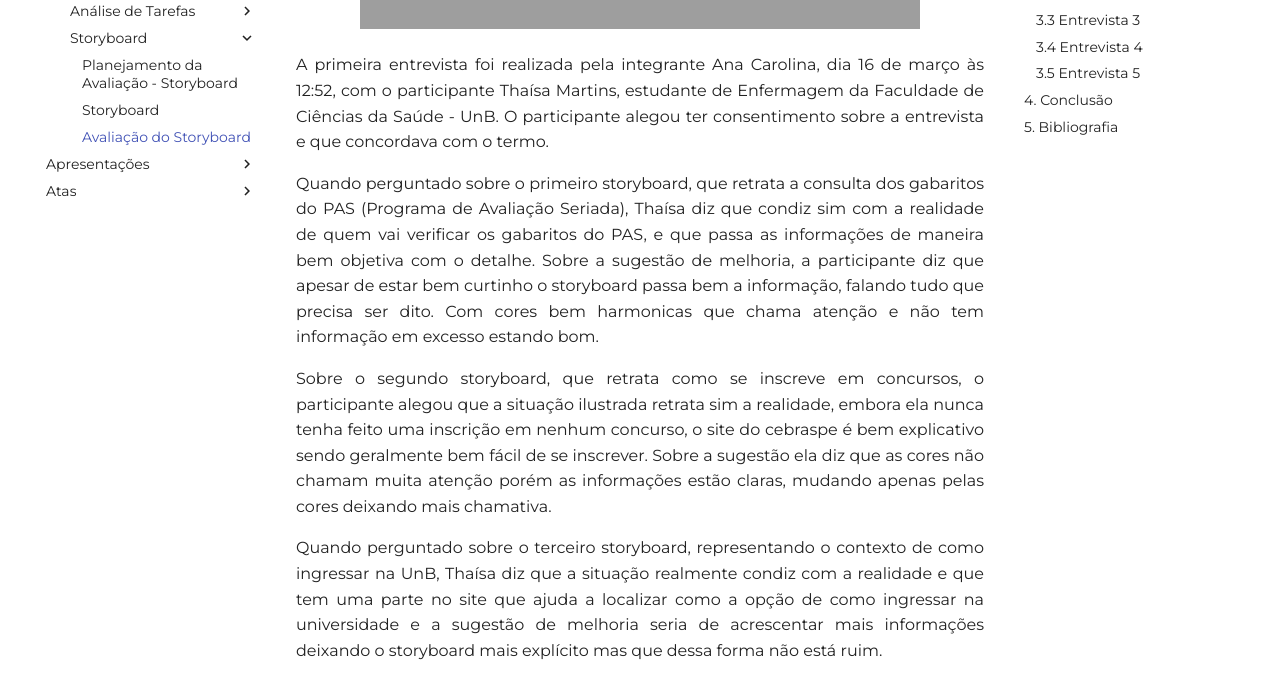
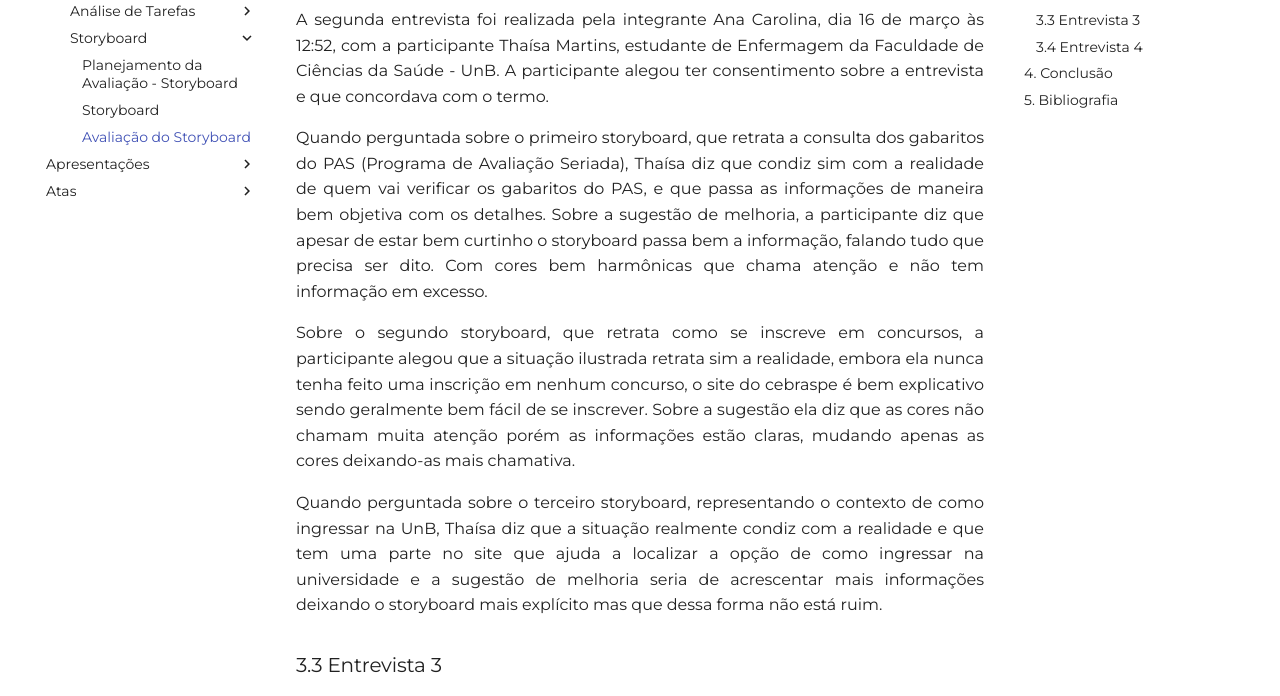
Before and after one commit to Interacao-Humano-Computador/2021.2-Cebraspe, an MkDocs documentation site: the page built from docs/Avaliação_desenvolvimento/Nivel1/avaliacao_storyboard.md, in a window 1280 px wide and 1400 px high, scrolled down 2617 px. Shown: the part 250-946 px from the top of the window. Built offline with MkDocs 1.6.1 and Material for MkDocs 9.7.7, drawn with Linux system fonts in a browser that asks for light colours; some web fonts are replaced; comment, search, counter and statistics services are not loaded; some of the changed text lies outside the part shown; grey boxes are pictures that could not be loaded.

Commit message:
#27 - Retirando uma entrevista

```diff
--- a/docs/Avaliação_desenvolvimento/Nivel1/avaliacao_storyboard.md
+++ b/docs/Avaliação_desenvolvimento/Nivel1/avaliacao_storyboard.md
@@ -9,7 +9,6 @@
 | 16.03.2022 |  0.3   | Adição da entrevista 2 | Ana Carolina | Gustave |
 | 16.03.2022 |  0.4   | Adição da entrevista 3 | Ana Carolina | Gustave |
 | 16.03.2022 |  0.5   | Adição da entrevista 4 | Ana Carolina | Gustave |
-| 16.03.2022 |  0.6   | Adição da entrevista 5 | Ana Carolina | Gustave |
 
 ## 1. Introdução
 <p style="text-align: justify;">"A avaliação de IHC é uma atividade fundamental em qualquer processo de desenvolvimento que busque produzir um sistema interativo com alta qualidade de uso. Ela orienta o avaliador a fazer um julgamento de valor sobre a qualidade de uso da solução de IHC e a identificar problemas na interação e na interface que prejudiquem a experiência particular do usuário durante o uso do sistema. Assim, é possível corrigir os problemas relacionados com a qualidade de uso antes de inserir o sistema interativo no cotidiano dos usuários, seja um sistema novo ou uma nova versão de algum sistema existente." (Barbosa e Silva, 2019, p. 286).
@@ -26,7 +25,7 @@
 <p style="text-align: justify;">O elenco de entrevistados conta com pessoas que utilizam ou já utilizaram o site do Cebraspe, porém, não foi exigido que os usuários possuíssem experiência em questão de uso do sistema ou familiaridade com as questões de usabilidade do site. Apenas que conhecessem os sistemas disponíveis e já os tivessem utilizado em algum momento.
 </p>
 
-<p style="text-align: justify;">Ao todo foram realizadas 5 entrevistas com estudantes de graduação da Universidade de Brasília do campus de engenharia da Faculdade Gama - FGA.
+<p style="text-align: justify;">Ao todo foram realizadas 4 entrevistas com estudantes de graduação da Universidade de Brasília do campus de engenharia da Faculdade Gama - FGA.
 </p>
 
 ### 3.1 Entrevista 1
@@ -36,7 +35,7 @@
 <iframe width="560" height="315" src="https://www.youtube.com/embed/BnTW7DeX2Wo" title="YouTube video player" frameborder="0" allow="accelerometer; autoplay; clipboard-write; encrypted-media; gyroscope; picture-in-picture" allowfullscreen></iframe>
 </center>
 
-<p style="text-align: justify;">A primeira entrevista foi realizada pelo integrante Ana Carolina, dia 16 de março às 11:20, com o participante Welligton Jonathan, estudante de Engenharia de Software na Faculdade Gama - FGA. O participante alegou ter consentimento sobre a entrevista e que concordava com o termo.
+<p style="text-align: justify;">A primeira entrevista foi realizada pela integrante Ana Carolina, dia 16 de março às 11:20, com o participante Welligton Jonathan, estudante de Engenharia de Software na Faculdade Gama - FGA. O participante alegou ter consentimento sobre a entrevista e que concordava com o termo.
 </p>
 
 <p style="text-align: justify;">Quando perguntado sobre o primeiro storyboard, que retrata a consulta dos gabaritos do PAS (Programa de Avaliação Seriada), Welligton diz que condiz com a realidade de quem vai verificar os gabaritos do PAS, porém para adicionar melhorias ele diz que poderia ter alguns quadros a mais explicando detalhadamente como é a execução da atividade - o passo a passo de como obter o gabarito na página do Cebraspe.
@@ -55,16 +54,16 @@
 </center>
 
 
-<p style="text-align: justify;">A primeira entrevista foi realizada pela integrante Ana Carolina, dia 16 de março às 12:52, com o participante Thaísa Martins, estudante de Enfermagem da Faculdade de Ciências da Saúde - UnB. O participante alegou ter consentimento sobre a entrevista e que concordava com o termo.
+<p style="text-align: justify;">A segunda entrevista foi realizada pela integrante Ana Carolina, dia 16 de março às 12:52, com a participante Thaísa Martins, estudante de Enfermagem da Faculdade de Ciências da Saúde - UnB. A participante alegou ter consentimento sobre a entrevista e que concordava com o termo.
 </p>
 
-<p style="text-align: justify;">Quando perguntado sobre o primeiro storyboard, que retrata a consulta dos gabaritos do PAS (Programa de Avaliação Seriada), Thaísa diz que condiz sim com a realidade de quem vai verificar os gabaritos do PAS, e que passa as informações de maneira bem objetiva com o detalhe. Sobre a sugestão de melhoria, a participante diz que apesar de estar bem curtinho o storyboard passa bem a informação, falando tudo que precisa ser dito. Com cores bem harmonicas que chama atenção e não tem informação em excesso estando bom.
+<p style="text-align: justify;">Quando perguntada sobre o primeiro storyboard, que retrata a consulta dos gabaritos do PAS (Programa de Avaliação Seriada), Thaísa diz que condiz sim com a realidade de quem vai verificar os gabaritos do PAS, e que passa as informações de maneira bem objetiva com os detalhes. Sobre a sugestão de melhoria, a participante diz que apesar de estar bem curtinho o storyboard passa bem a informação, falando tudo que precisa ser dito. Com cores bem harmônicas que chama atenção e não tem informação em excesso.
 </p>
 
-<p style="text-align: justify;">Sobre o segundo storyboard, que retrata como se inscreve em concursos, o participante alegou que a situação ilustrada retrata sim a realidade, embora ela nunca tenha feito uma inscrição em nenhum concurso, o site do cebraspe é bem explicativo sendo geralmente bem fácil de se inscrever. Sobre a sugestão ela diz que as cores não chamam muita atenção porém as informações estão claras, mudando apenas pelas cores deixando mais chamativa.
+<p style="text-align: justify;">Sobre o segundo storyboard, que retrata como se inscreve em concursos, a participante alegou que a situação ilustrada retrata sim a realidade, embora ela nunca tenha feito uma inscrição em nenhum concurso, o site do cebraspe é bem explicativo sendo geralmente bem fácil de se inscrever. Sobre a sugestão ela diz que as cores não chamam muita atenção porém as informações estão claras, mudando apenas as cores deixando-as mais chamativa.
 </p>
 
-<p style="text-align: justify;">Quando perguntado sobre o terceiro storyboard, representando o contexto de como ingressar na UnB, Thaísa diz que a situação realmente condiz com a realidade e que tem uma parte no site que ajuda a localizar como a opção de como ingressar na universidade e a sugestão de melhoria seria de acrescentar mais informações deixando o storyboard mais explícito mas que dessa forma não está ruim.
+<p style="text-align: justify;">Quando perguntada sobre o terceiro storyboard, representando o contexto de como ingressar na UnB, Thaísa diz que a situação realmente condiz com a realidade e que tem uma parte no site que ajuda a localizar a opção de como ingressar na universidade e a sugestão de melhoria seria de acrescentar mais informações deixando o storyboard mais explícito mas que dessa forma não está ruim.
 </p>
 
 ### 3.3 Entrevista 3
@@ -91,31 +90,11 @@
 
 <center>
 
-<iframe width="560" height="315" src="https://www.youtube.com/embed/YtxKSGjYeLw" title="YouTube video player" frameborder="0" allow="accelerometer; autoplay; clipboard-write; encrypted-media; gyroscope; picture-in-picture" allowfullscreen></iframe>
-
-</center>
-
-<p style="text-align: justify;">A quarta entrevista foi realizada pela integrante Ana Carolina, dia 16 de março às 13:50, com o participante Vinicius Couto, estudante de Engenharia Aeroespacial na Faculdade Gama - FGA. O participante alegou ter consentimento sobre a entrevista e que concordava com o termo.
-</p>
-
-<p style="text-align: justify;">Quando perguntado sobre o primeiro storyboard, que retrata a consulta dos gabaritos do PAS (Programa de Avaliação Seriada), Vinicius diz que não saberia responder justamente por que nunca utilizou o site do cebraspe e que ele supõe que condiz com a realidade de quem vai verificar os gabaritos do PAS e não teria nenhuma sugestão de melhoria.
-</p>
-
-<p style="text-align: justify;">Sobre o segundo storyboard, que retrata como se inscrever em concursos, o participante alegou que a situação ilustrada retrata a realidade como ele conferiu no site para confirmar quais processos estão abertos no site. Para a sugestão de melhoria ele disse que não teria nenhuma e que o storyboard ficou bem explicativo.
-</p>
-
-<p style="text-align: justify;">Quando perguntado sobre o terceiro storyboard, representando o contexto de como ingressar na UnB, Vinicius diz que imagina que essa situação condiz com a realidade e que tem uma prima que fez a inscrição e que foi dessa mesma forma. Com comentário final de que o storyboard tenha ficado legal e que não teria nenhuma sugestão de melhoria.
-</p>
-
-### 3.5 Entrevista 5
-
-<center>
-
 <iframe width="560" height="315" src="https://www.youtube.com/embed/XmyFcIAXLOw" title="YouTube video player" frameborder="0" allow="accelerometer; autoplay; clipboard-write; encrypted-media; gyroscope; picture-in-picture" allowfullscreen></iframe>
 
 </center>
 
-<p style="text-align: justify;">A quinta entrevista foi realizada pela integrante Ana Carolina, dia 16 de março às 16:44, com o participante Davi Matias, estudante de Engenharia de Software na Faculdade Gama - FGA. O participante alegou ter consentimento sobre a entrevista e que concordava com o termo.
+<p style="text-align: justify;">A quarta entrevista foi realizada pela integrante Ana Carolina, dia 16 de março às 16:44, com o participante Davi Matias, estudante de Engenharia de Software na Faculdade Gama - FGA. O participante alegou ter consentimento sobre a entrevista e que concordava com o termo.
 </p>
 
 <p style="text-align: justify;">Quando perguntado sobre o primeiro storyboard, que retrata a consulta dos gabaritos do PAS (Programa de Avaliação Seriada), Davi diz que essa situação ilustrada condiz com a realidade, de como acha o gabarito do PAS, o contexto do site que o usuário precisa entrar. E que se não for em casa, o usuário pode receber mandar mensagem e nela vai estar dando essas mesmas informações na parte de acesso ao PAS, UnB e de acesso ao gabarito. Sem nenhuma sugestão de melhoria a ser feita.
```
